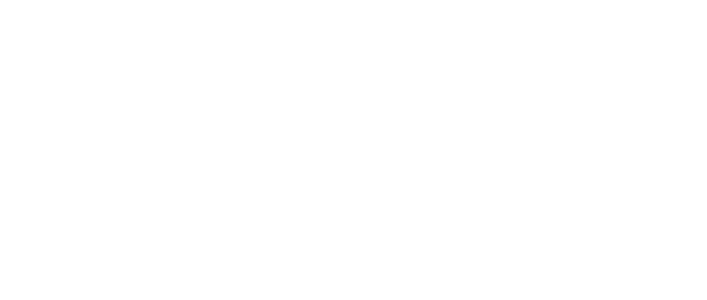
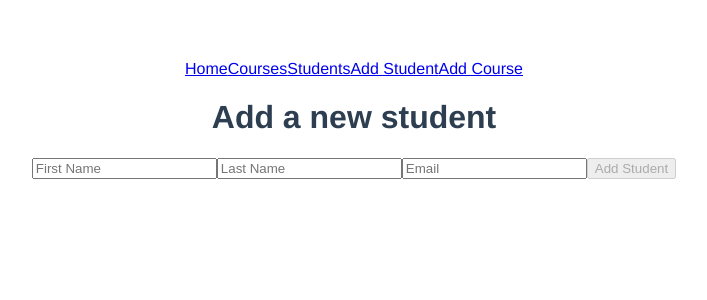
Before and after one commit to ttqiu/student-grade-frontend, a Vue app in the folder student-grade/: page /students/add in a window 1280 px wide. Shown: the top 300 px of the page, without its empty margins (286-993 px from the left). Built offline with nearby package versions, Linux system fonts and the light colour scheme.

Commit message:
small changes to display

```diff
--- a/student-grade/src/App.vue
+++ b/student-grade/src/App.vue
@@ -1,13 +1,21 @@
 <template>
-  <h1></h1>
+  <div id="app">
+    <header>
+      <NavBar />
+    </header>
+    <main>
+      <router-view header="students"></router-view>
+    </main>
+  </div>
 </template>
 
 <script>
-
+import NavBar from './components/NavBar.vue'
 
 export default {
   name: 'App',
   components: {
+    NavBar
   }
 }
 </script>
--- a/student-grade/src/components/NavBar.vue
+++ b/student-grade/src/components/NavBar.vue
@@ -3,14 +3,15 @@
     <router-link to="/">Home</router-link>
     <router-link to="/courses">Courses</router-link>
     <router-link to="/students">Students</router-link>
+    <router-link to="/students/add">Add Student</router-link>
+    <router-link to="/courses/add">Add Course</router-link>
   </nav>
 </template>
 
 <script>
-  export default {
-    name: 'NavBar'
-  }
+export default {
+  name: 'NavBar'
+}
 </script>
 
-<style scoped>
-</style>
+<style scoped></style>
--- a/student-grade/src/components/StudentForm.vue
+++ b/student-grade/src/components/StudentForm.vue
@@ -1,5 +1,6 @@
 <template>
   <div class="form-container">
+    <h1>Add a new student</h1>
     <form @submit="handleSubmit">
       <input
         @input="handleChange"
@@ -43,7 +44,7 @@
     },
     async handleSubmit(e) {
       e.preventDefault()
-      await axios.post(`http://localhost:3001/api/register`, {
+      await axios.post(`http://localhost:3001/api/students/register`, {
         firstName: this.firstName,
         lastName: this.lastName,
         email: this.email
--- a/student-grade/src/pages/HomePage.vue
+++ b/student-grade/src/pages/HomePage.vue
@@ -1,3 +1,9 @@
 <template>
   <div></div>
 </template>
+
+<script>
+export default {
+  name: 'HomePage'
+}
+</script>
```
Also changed, not shown: student-grade/src/router.js (+13 -5 lines).
